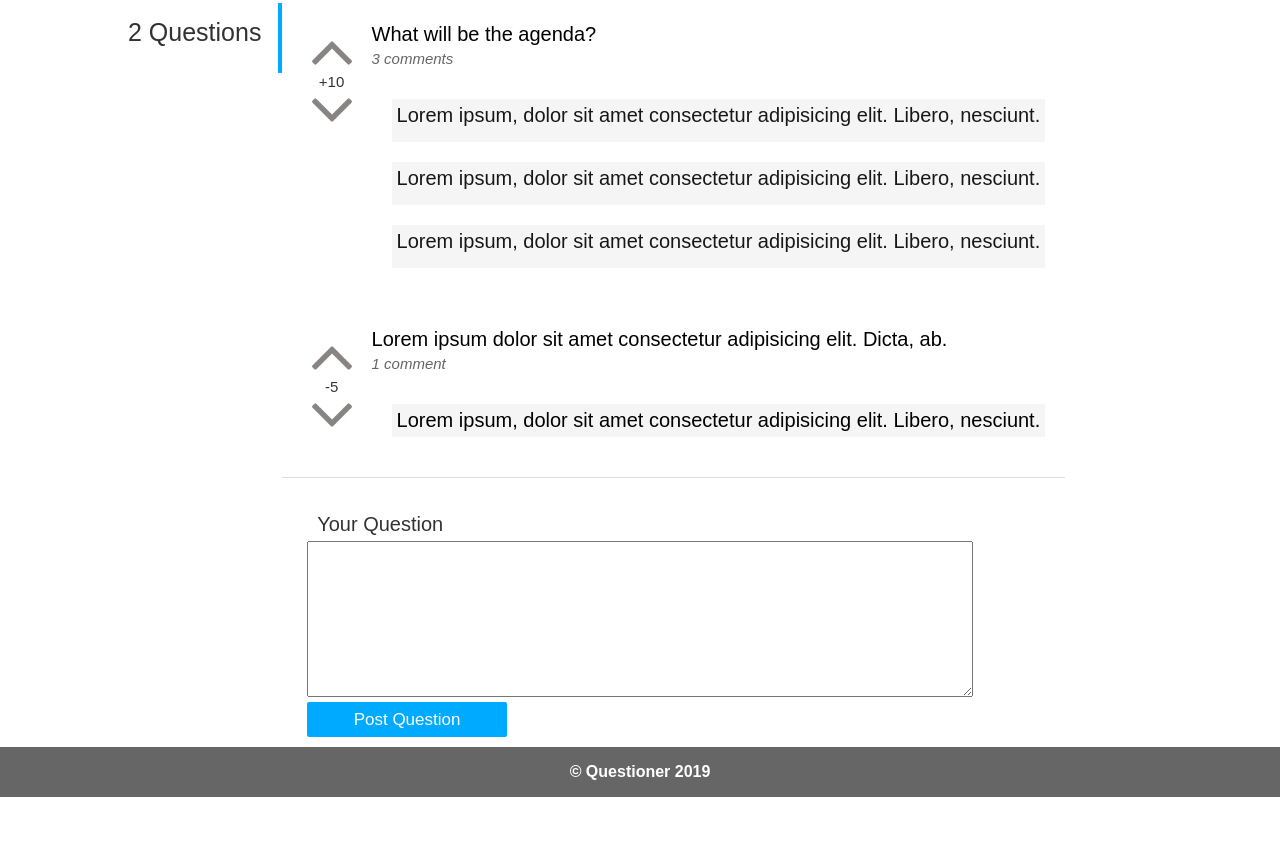
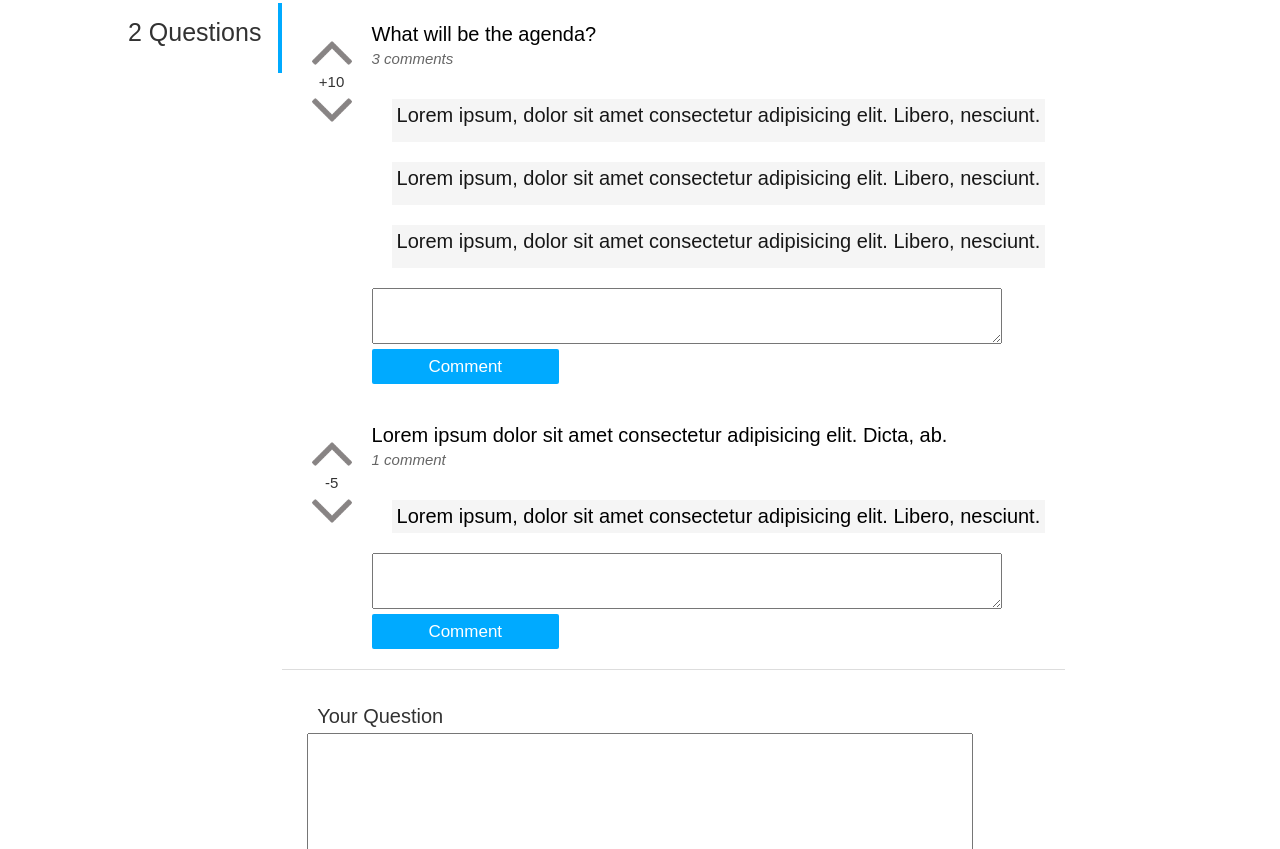
Before and after one commit to Dave-mash/Questioner, a plain HTML site: page UI/Templates/questions.html in a window 1280 px wide. Shown: the part 555-1404 px from the top of the page. Before the commit the page ends 1352 px from the top, so only its background shows below. Drawn offline with Linux system fonts and the light colour scheme.

Commit message:
[finishes #162954627] Add inputs for comments

```diff
--- a/UI/CSS/questions.css
+++ b/UI/CSS/questions.css
@@ -261,6 +261,16 @@ button {
     margin-bottom: 10px;
 }
 
+#form-comment {
+    /* background: red; */
+    width: 90%;
+}
+
+#form-comment textarea {
+    height: 50px;
+    width: 100%;
+}
+
 form {
     display: flex;
     flex-direction: column;
--- a/UI/Templates/questions.html
+++ b/UI/Templates/questions.html
@@ -109,6 +109,10 @@
                             <div class="comment two">
                                 <p>Lorem ipsum, dolor sit amet consectetur adipisicing elit. Libero, nesciunt.</p>
                             </div>
+                            <form id="form-comment">
+                                <textarea name="question" id="question" cols="32" rows="5"></textarea>
+                                <button>Comment</button>
+                            </form>
                         </div>
                     </div>
                 </div>
@@ -128,6 +132,10 @@
                         <div class="comment one">
                             <p>Lorem ipsum, dolor sit amet consectetur adipisicing elit. Libero, nesciunt.</p>
                         </div>
+                        <form id="form-comment">
+                            <textarea name="question" id="question" cols="32" rows="5"></textarea>
+                            <button>Comment</button>
+                        </form>
                     </div>
                 </div>
             </div>
```
